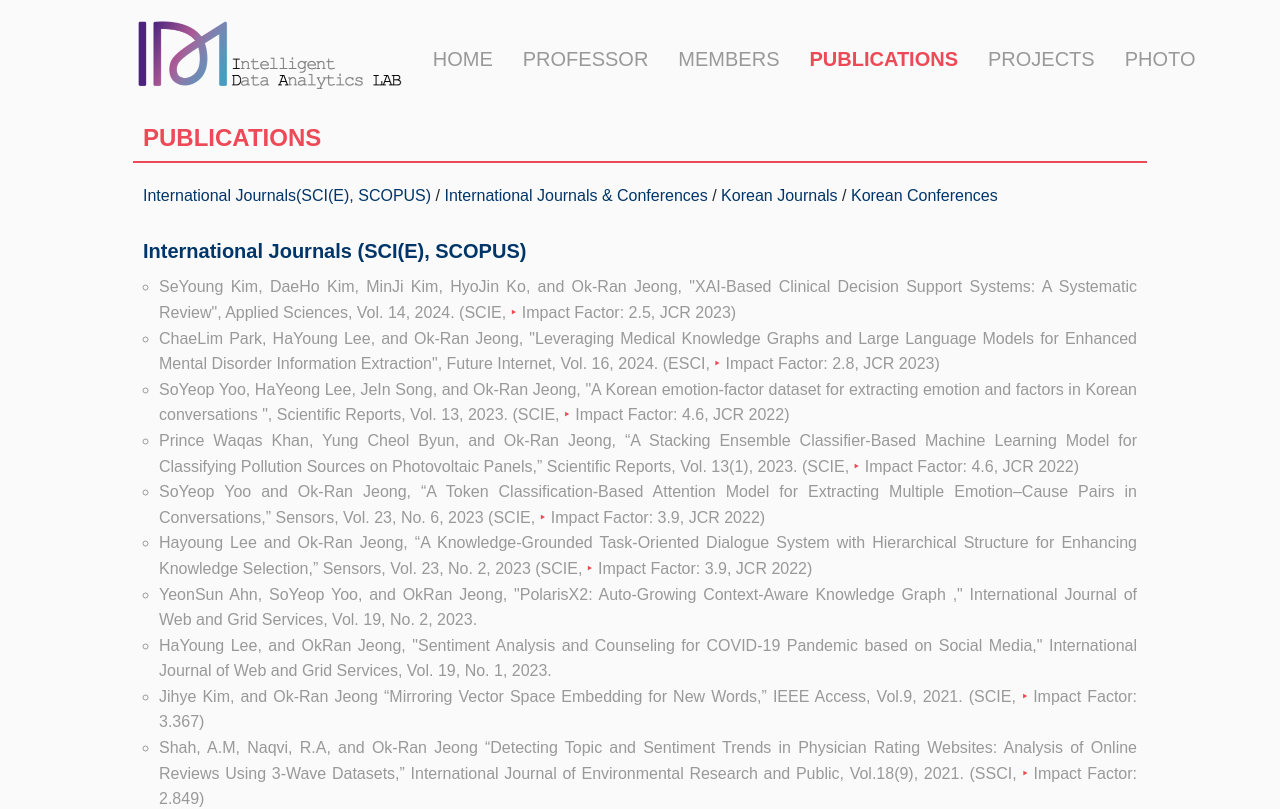
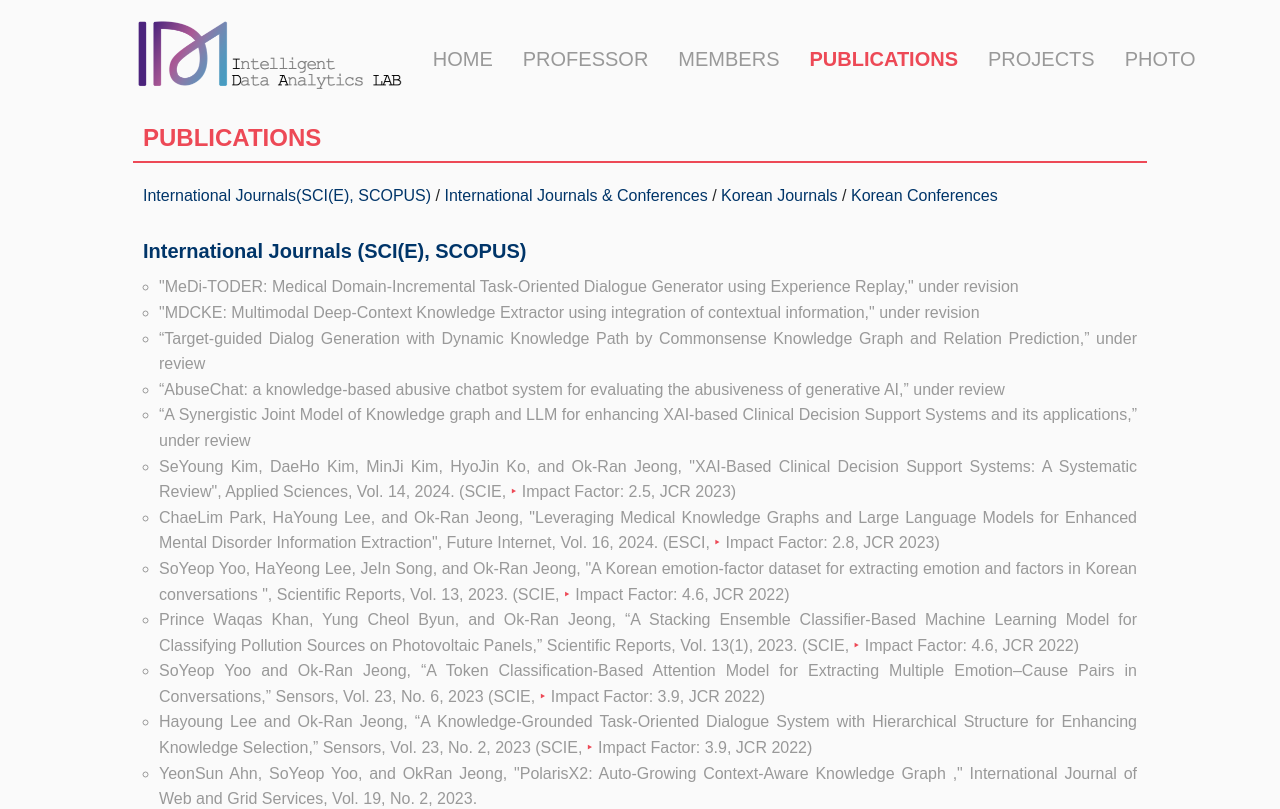
Before and after one commit to IDALab-Gachon/idalab, a React (Create React App) app: page /publications in a window 1280 px wide. Shown: the top 809 px of the page. Built offline with nearby package versions, Linux system fonts and the light colour scheme.

Commit message:
publication 추가

```diff
--- a/src/Pages/Publications.js
+++ b/src/Pages/Publications.js
@@ -74,6 +74,27 @@ const Publications = () => {
         <div id="int_journals_sci">
           <ListTitle>International Journals (SCI(E), SCOPUS)</ListTitle>
           <PubList>
+            <PubListItem>
+              "MeDi-TODER: Medical Domain-Incremental Task-Oriented Dialogue
+              Generator using Experience Replay," under revision
+            </PubListItem>
+            <PubListItem>
+              "MDCKE: Multimodal Deep-Context Knowledge Extractor using
+              integration of contextual information," under revision
+            </PubListItem>
+            <PubListItem>
+              “Target-guided Dialog Generation with Dynamic Knowledge Path by
+              Commonsense Knowledge Graph and Relation Prediction,” under review
+            </PubListItem>
+            <PubListItem>
+              “AbuseChat: a knowledge-based abusive chatbot system for
+              evaluating the abusiveness of generative AI,” under review
+            </PubListItem>
+            <PubListItem>
+              “A Synergistic Joint Model of Knowledge graph and LLM for
+              enhancing XAI-based Clinical Decision Support Systems and its
+              applications,” under review
+            </PubListItem>
             <PubListItem>
               SeYoung Kim, DaeHo Kim, MinJi Kim, HyoJin Ko, and Ok-Ran Jeong,
               "XAI-Based Clinical Decision Support Systems: A Systematic
```
